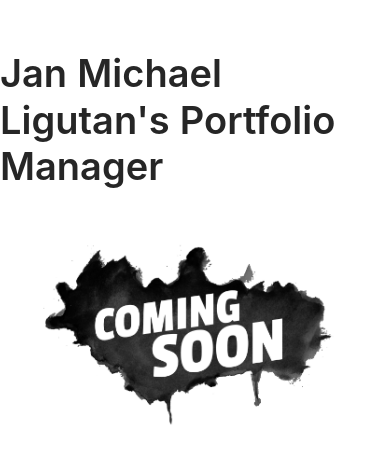
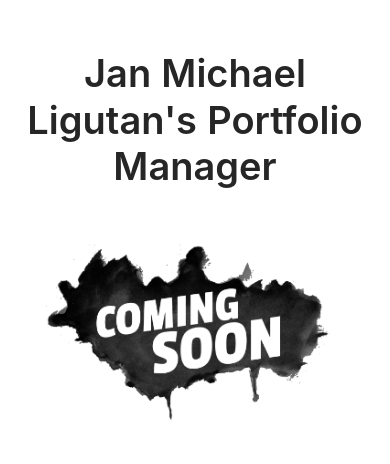
Before and after one commit to tabacalera/ligutanjan, a React (Create React App) app: page / in a window 390 px wide. Shown: the top 464 px of the page. Built offline with nearby package versions, Linux system fonts and the light colour scheme.

Commit message:
Mobile Friendly

```diff
--- a/src/app/pages/Home/LandingPage.jsx
+++ b/src/app/pages/Home/LandingPage.jsx
@@ -1,12 +1,16 @@
-import { Row } from "antd";
+import { Col, Row } from "antd";
 import Title from "antd/lib/typography/Title";
 import React from "react";
 
 const LandingPage = (props) => {
   return (
     <Row justify="center" style={{marginTop:"50px"}}>
-      <Title>Jan Michael Ligutan's Portfolio Manager</Title>
-      <img src="/assets/images/coming-soon.jpg" style={{width:"90%"}} alt="Coming Soon"></img>
+      <Col span={22}>
+        <Row gutter={24} justify="center" style={{textAlign:"center"}}>
+          <Title>Jan Michael Ligutan's Portfolio Manager</Title>
+          <img src="/assets/images/coming-soon.jpg" style={{width:"90%"}} alt="Coming Soon"></img>
+        </Row>
+      </Col>
     </Row>
   );
 };
```
